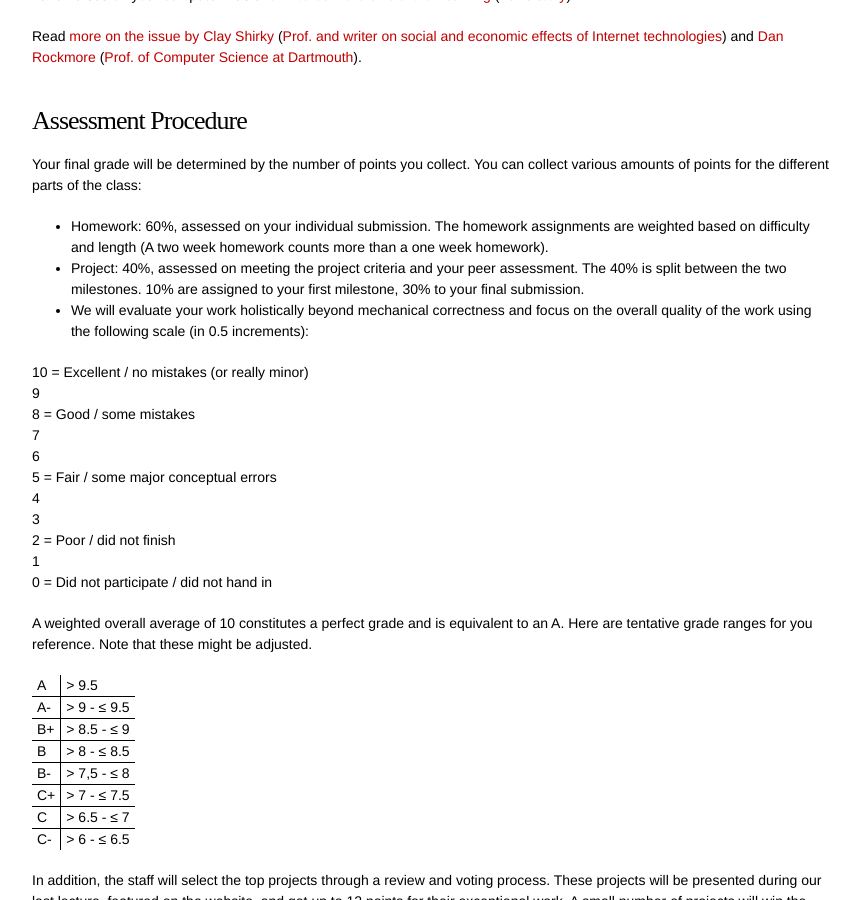
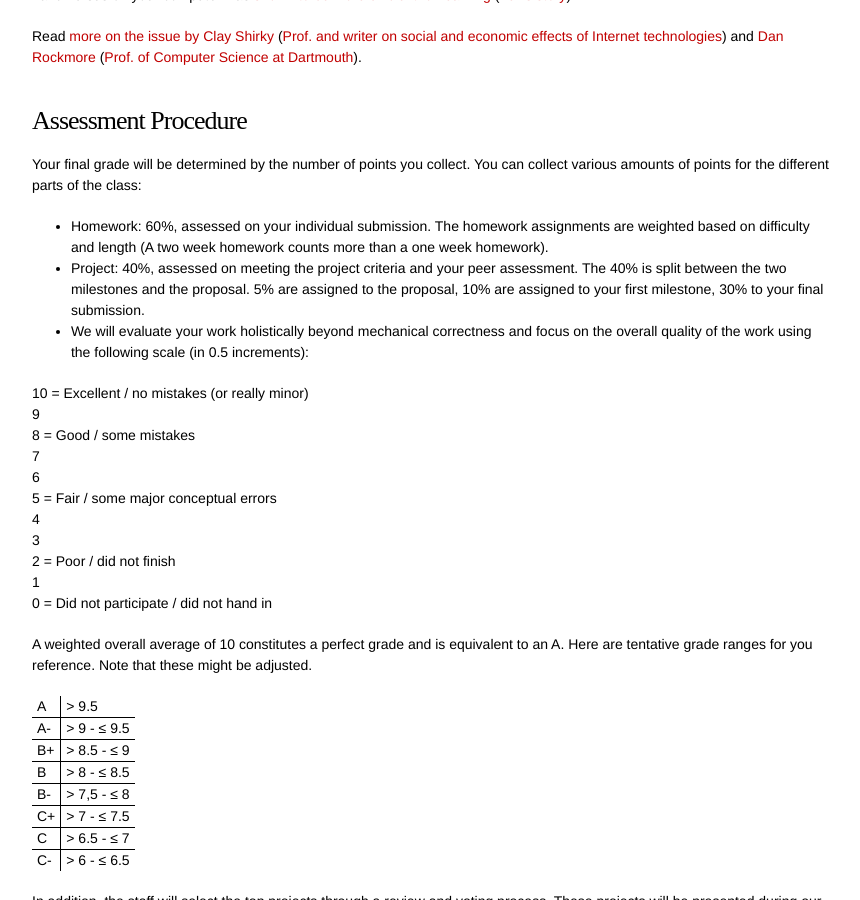
Before and after one commit to datascience-course/2016-website, a Jekyll site: the page built from syllabus.md, in a window 1280 px wide and 900 px high, scrolled down 3669 px. Shown: the whole window, without its empty margins (208-1068 px from the left). Built offline with Jekyll 4.4.1, drawn with Linux system fonts in a browser that asks for light colours; some web fonts are replaced.

Commit message:
added info about project proposal

```diff
--- a/syllabus.md
+++ b/syllabus.md
@@ -124,7 +124,7 @@ Read [more on the issue by Clay Shirky](https://medium.com/@cshirky/why-i-just-a
 Your final grade will be determined by the number of points you collect. You can collect various amounts of points for the different parts of the class:
 
  * Homework: 60%, assessed on your individual submission.  The homework assignments are weighted based on difficulty and length (A two week homework counts more than a one week homework).
- * Project: 40%, assessed on meeting the project criteria and your peer assessment. The 40% is split between the two milestones. 10% are assigned to your first milestone, 30% to your final submission.
+ * Project: 40%, assessed on meeting the project criteria and your peer assessment. The 40% is split between the two milestones and the proposal. 5% are assigned to the proposal, 10% are assigned to your first milestone, 30% to your final submission.
  * We will evaluate your work holistically beyond mechanical correctness and focus on the overall quality of the work using the following scale (in 0.5 increments):
 
 10 = Excellent / no mistakes (or really minor)
```
